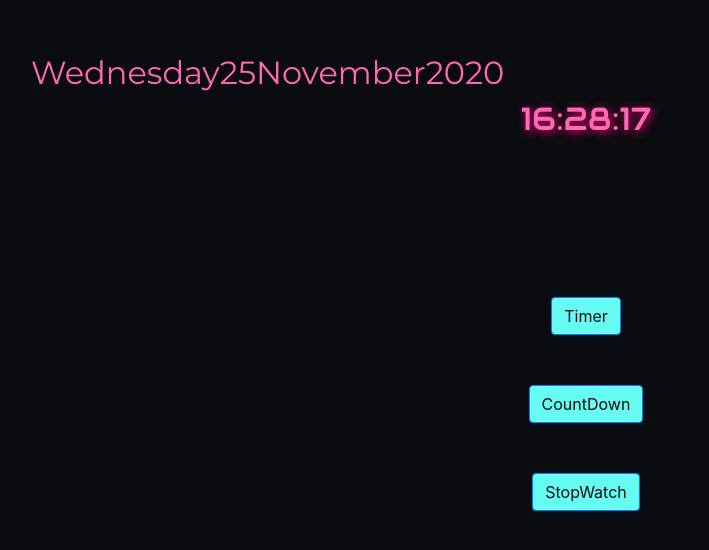
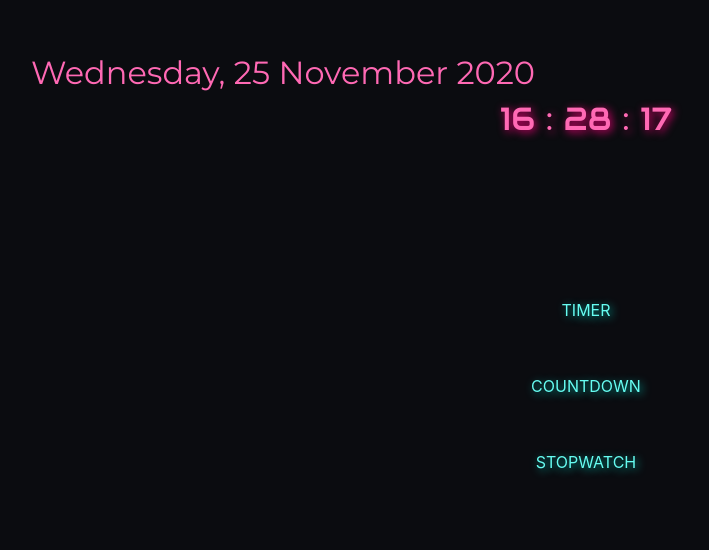
Before and after one commit to vanessacor/vanessa-clock, a website: page index.html in a window 1280 px wide. Shown: the part 146-696 px from the top of the page, without its empty margins (54-763 px from the left). Drawn offline with nearby package versions, Linux system fonts and the light colour scheme.

Commit message:
refactor: rename date and time variables change html from section to h2

```diff
--- a/index.html
+++ b/index.html
@@ -11,24 +11,15 @@
 </head>
 <body>
     <main class="container">
-        <section id="calendar">
-            <h2 id="weekDay"></h2>
-            <h2 id="day"></h2>
-            <h2 id="month"></h2>
-            <h2 id="year"></h2>
-        </section>
+        <h2 id="calendar">
+        </h2>
 
-        <section id="clock">
-            <h2 id="hour"></h2>
-            <h2>:</h2>
-            <h2 id="minutes"></h2>
-            <h2>:</h2>
-            <h2 id="seconds"></h2>
-        </section>
+        <h2 id="clock">
+        </h2>
         <section id="services">
-            <button class="btn btn-primary" id="timer">Timer</button>
-            <button class="btn btn-primary" id="countdown">CountDown</button>
-            <button class="btn btn-primary" id="stopWatch">StopWatch</button>
+            <button id="timer">TIMER</button>
+            <button id="countdown">COUNTDOWN</button>
+            <button id="stopWatch">STOPWATCH</button>
 
         </section>
 
--- a/index.js
+++ b/index.js
@@ -3,18 +3,18 @@ let interval;
 
 function today() {
   interval = setInterval(() => {
-    let time = new Date(Date.now());
+    let date = new Date(Date.now());
 
-    let now = {
-      weekDay: dayNames[time.getDay()],
-      dayOfMonth: time.getDate(),
-      month: monthNames[time.getMonth()],
-      year: time.getFullYear(),
-      hour: time.getHours(),
-      minutes: time.getMinutes(),
-      seconds: time.getSeconds(),
+    let today = {
+      weekDay: dayNames[date.getDay()],
+      dayOfMonth: date.getDate(),
+      month: monthNames[date.getMonth()],
+      year: date.getFullYear(),
+      hour: date.getHours(),
+      minutes: date.getMinutes(),
+      seconds: date.getSeconds(),
     };
-    printClock(now);
+    printClock(today);
   }, 1000);
 }
 
--- a/indexUi.js
+++ b/indexUi.js
@@ -1,19 +1,9 @@
 "use strict";
 
-const weekDay = document.getElementById("weekDay");
-const day = document.getElementById("day");
-const month = document.getElementById("month");
-const year = document.getElementById("year");
-const hour = document.getElementById("hour");
-const minutes = document.getElementById("minutes");
-const seconds = document.getElementById("seconds");
+const calendar = document.getElementById("calendar");
+const clock = document.getElementById("clock");
 
 function printClock(date) {
-  weekDay.innerHTML = date.weekDay;
-  day.innerHTML = date.dayOfMonth;
-  month.innerHTML = date.month;
-  year.innerHTML = date.year;
-  hour.innerHTML = date.hour;
-  minutes.innerHTML = date.minutes;
-  seconds.innerHTML = date.seconds;
+  calendar.innerHTML = `${date.weekDay}, ${date.dayOfMonth} ${date.month} ${date.year}`;
+  clock.innerHTML = `${date.hour} : ${date.minutes} : ${date.seconds}`;
 }
--- a/styles/style.css
+++ b/styles/style.css
@@ -30,6 +30,8 @@ main {
 #services button {
   max-width: 200px;
   margin-top: 50px;
-  background-color: #66fcf1;
-  color: #0b0c10;
+  border: none;
+  background-color: transparent;
+  color: #66fcf1;
+  text-shadow: 2px 2px 8px #03a79c;
 }
```
